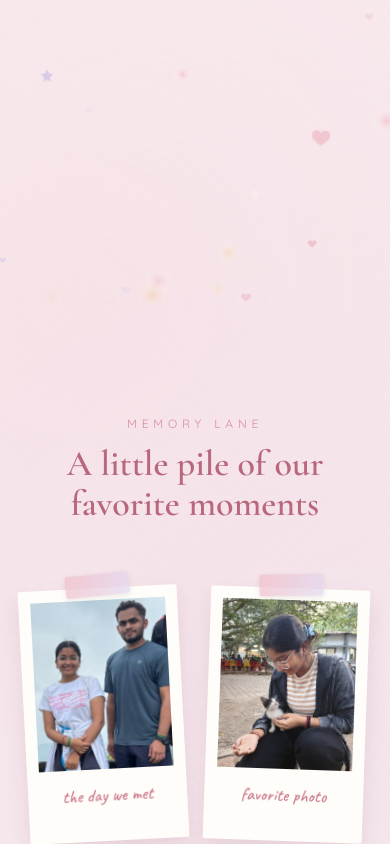
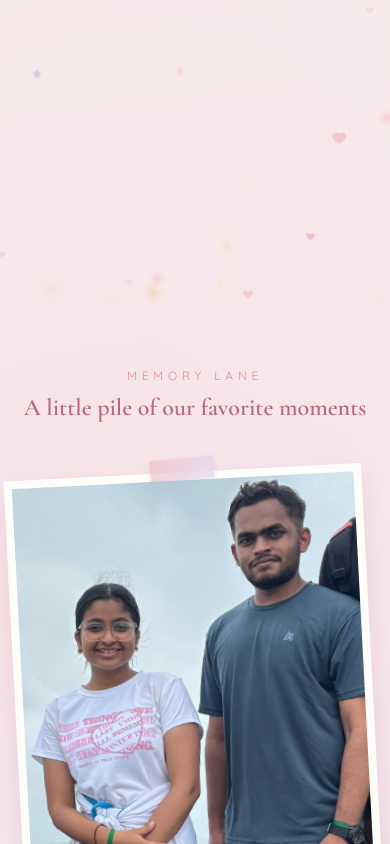
Before and after one commit to nonameyet6996-crypto/gf-day, a Next.js app: page / in a window 390 px wide. Shown: the part 540-1384 px from the top of the page. Built offline with nearby package versions, Linux system fonts and the light colour scheme.

Commit message:
feat: adjust footer padding and reposition floating decor items
Co-authored-by: nonameyet6996-crypto <275362077+nonameyet6996-crypto@users.noreply.github.com>

```diff
--- a/app/page.tsx
+++ b/app/page.tsx
@@ -36,7 +36,7 @@ export default function Home() {
         {/* Grand finale — heart confetti burst */}
         <ConfettiBurst />
 
-        <footer className="relative z-20 pb-10 text-center font-body text-xs uppercase tracking-[0.3em] text-rose-400/70">
+        <footer className="relative z-20 px-4 pb-6 text-center font-body text-xs uppercase tracking-[0.3em] text-rose-400/70 sm:pb-8 md:pb-10">
           made with a very full heart
         </footer>
       </div>
--- a/components/FloatingDecor.tsx
+++ b/components/FloatingDecor.tsx
@@ -30,11 +30,11 @@ interface DecorItem {
 }
 
 const items: DecorItem[] = [
-  { id: 1, type: "star", top: "8%", left: "6%", size: 20, color: "#F5D6A8", duration: 6, delay: 0 },
-  { id: 2, type: "heart", top: "18%", left: "88%", size: 22, color: "#E4A0B0", duration: 7, delay: 0.4 },
-  { id: 3, type: "star", top: "72%", left: "10%", size: 16, color: "#D1C2E8", duration: 5.5, delay: 0.8 },
-  { id: 4, type: "heart", top: "80%", left: "80%", size: 18, color: "#F0BFC9", duration: 6.5, delay: 1.1 },
-  { id: 5, type: "star", top: "40%", left: "94%", size: 14, color: "#F5D6A8", duration: 7.5, delay: 0.2 },
+  { id: 1, type: "star", top: "8%", left: "4%", size: 14, color: "#F5D6A8", duration: 6, delay: 0 },
+  { id: 2, type: "heart", top: "18%", left: "92%", size: 16, color: "#E4A0B0", duration: 7, delay: 0.4 },
+  { id: 3, type: "star", top: "72%", left: "8%", size: 12, color: "#D1C2E8", duration: 5.5, delay: 0.8 },
+  { id: 4, type: "heart", top: "80%", left: "85%", size: 14, color: "#F0BFC9", duration: 6.5, delay: 1.1 },
+  { id: 5, type: "star", top: "40%", left: "96%", size: 10, color: "#F5D6A8", duration: 7.5, delay: 0.2 },
 ];
 
 export default function FloatingDecor() {
--- a/components/GallerySection.tsx
+++ b/components/GallerySection.tsx
@@ -49,18 +49,18 @@ const item = {
 
 export default function GallerySection() {
   return (
-    <section className="relative z-20 mx-auto w-full max-w-6xl px-6 py-28 sm:py-36">
+    <section className="relative z-20 mx-auto w-full max-w-6xl px-4 py-16 sm:px-6 sm:py-28 md:py-36">
       <motion.div
         initial={{ opacity: 0, y: 40 }}
         whileInView={{ opacity: 1, y: 0 }}
         viewport={{ once: true, amount: 0.4 }}
         transition={{ type: "spring", stiffness: 100, damping: 20 }}
-        className="mb-16 text-center"
+        className="mb-12 text-center sm:mb-16"
       >
         <p className="font-body text-xs uppercase tracking-[0.4em] text-rose-400">
           memory lane
         </p>
-        <h2 className="mt-3 font-display text-4xl font-semibold text-rose-600 sm:text-5xl">
+        <h2 className="mt-2 font-display text-2xl font-semibold text-rose-600 sm:text-3xl md:text-4xl lg:text-5xl">
           A little pile of our favorite moments
         </h2>
       </motion.div>
@@ -70,7 +70,7 @@ export default function GallerySection() {
         initial="hidden"
         whileInView="show"
         viewport={{ once: true, amount: 0.15 }}
-        className="grid grid-cols-2 gap-x-6 gap-y-12 sm:grid-cols-3 sm:gap-x-10 sm:gap-y-16"
+        className="grid grid-cols-1 gap-x-4 gap-y-8 sm:grid-cols-2 sm:gap-x-6 sm:gap-y-12 md:grid-cols-3 md:gap-x-8 md:gap-y-14 lg:gap-x-10 lg:gap-y-16"
       >
         {photos.map((photo) => (
           <motion.figure
@@ -83,8 +83,8 @@ export default function GallerySection() {
               zIndex: 30,
               transition: { type: "spring", stiffness: 200, damping: 15 },
             }}
-            className={`group relative rounded-sm bg-[#fffdf9] p-3 pb-8 shadow-[0_10px_20px_rgba(180,110,130,0.18)] sm:p-4 sm:pb-10 ${
-              photo.span === "tall" ? "sm:mt-10" : ""
+            className={`group relative rounded-sm bg-[#fffdf9] p-2 pb-6 shadow-[0_10px_20px_rgba(180,110,130,0.18)] sm:p-3 sm:pb-8 md:p-4 md:pb-10 ${
+              photo.span === "tall" ? "md:mt-10" : ""
             }`}
           >
             {/* washi tape accent */}
@@ -102,7 +102,7 @@ export default function GallerySection() {
               />
             </div>
 
-            <figcaption className="mt-3 text-center font-script text-lg text-rose-500 sm:text-xl">
+            <figcaption className="mt-2 text-center font-script text-base text-rose-500 sm:text-lg md:text-xl">
               {photo.caption}
             </figcaption>
           </motion.figure>
--- a/components/HeroSection.tsx
+++ b/components/HeroSection.tsx
@@ -53,7 +53,7 @@ export default function HeroSection({ onOpen }: HeroSectionProps) {
             <button
               onClick={handleOpen}
               aria-label="Tap to open your letter"
-              className="group relative flex h-40 w-56 items-center justify-center sm:h-48 sm:w-64"
+              className="group relative flex h-32 w-44 items-center justify-center sm:h-40 md:h-48 lg:h-56 lg:w-64 xs:h-36 xs:w-48"
             >
               {/* Envelope body */}
               <motion.svg
@@ -135,7 +135,7 @@ export default function HeroSection({ onOpen }: HeroSectionProps) {
         ) : (
           <motion.div
             key="headline"
-            className="relative z-20 flex flex-col items-center px-6 text-center"
+            className="relative z-20 flex flex-col items-center px-4 text-center sm:px-6 md:px-8"
             initial={{ opacity: 0, y: 40 }}
             animate={{ opacity: 1, y: 0 }}
             transition={{ ...springTransition, delay: 0.1 }}
@@ -145,7 +145,7 @@ export default function HeroSection({ onOpen }: HeroSectionProps) {
               initial={{ opacity: 0, y: 20 }}
               animate={{ opacity: 1, y: 0 }}
               transition={{ ...springTransition, delay: 0.25 }}
-              className="font-display text-5xl font-semibold leading-tight text-rose-600 sm:text-7xl"
+              className="font-display text-3xl font-semibold leading-tight text-rose-600 sm:text-5xl md:text-6xl lg:text-7xl"
             >
               Happy Girlfriend&rsquo;s Day
             </motion.h1>
@@ -155,7 +155,7 @@ export default function HeroSection({ onOpen }: HeroSectionProps) {
               initial={{ opacity: 0, y: 20 }}
               animate={{ opacity: 1, y: 0 }}
               transition={{ ...springTransition, delay: 0.45 }}
-              className="mt-4 font-script text-3xl text-rose-500 sm:text-4xl"
+              className="mt-4 font-script text-xl text-rose-500 sm:text-2xl md:text-3xl lg:text-4xl"
             >
               to the softest, warmest heart I know
             </motion.p>
--- a/components/LoveLetterSection.tsx
+++ b/components/LoveLetterSection.tsx
@@ -38,7 +38,7 @@ const lineVariant = {
 
 export default function LoveLetterSection() {
   return (
-    <section className="relative z-20 flex w-full items-center justify-center px-6 py-28 sm:py-36">
+    <section className="relative z-20 flex w-full items-center justify-center px-4 py-16 sm:px-6 sm:py-28 md:py-36">
       <FloatingDecor />
 
       <motion.div
@@ -46,9 +46,9 @@ export default function LoveLetterSection() {
         whileInView={{ opacity: 1, y: 0, scale: 1 }}
         viewport={{ once: true, amount: 0.3 }}
         transition={{ type: "spring", stiffness: 90, damping: 20 }}
-        className="relative z-20 w-full max-w-2xl rounded-3xl border border-white/40 bg-white/30 p-8 shadow-[0_20px_60px_rgba(201,115,138,0.2)] backdrop-blur-xl sm:p-12"
+        className="relative z-20 w-full max-w-2xl rounded-2xl border border-white/40 bg-white/30 p-4 shadow-[0_20px_60px_rgba(201,115,138,0.2)] backdrop-blur-xl sm:rounded-3xl sm:p-8 md:p-12"
       >
-        <p className="mb-6 text-center font-body text-xs uppercase tracking-[0.4em] text-rose-500/80">
+        <p className="mb-4 text-center font-body text-xs uppercase tracking-[0.4em] text-rose-500/80 sm:mb-6">
           thoda yap
         </p>
 
@@ -57,7 +57,7 @@ export default function LoveLetterSection() {
           whileInView="show"
           viewport={{ once: true, amount: 0.2 }}
           transition={{ staggerChildren: 0.35 }}
-          className="space-y-3 font-script text-2xl leading-relaxed text-rose-700 sm:text-3xl"
+          className="space-y-2 font-script text-base leading-relaxed text-rose-700 sm:space-y-3 sm:text-xl md:text-2xl lg:text-3xl"
         >
           {letterLines.map((line, i) => (
             <motion.p key={i} variants={lineVariant}>
@@ -72,7 +72,7 @@ export default function LoveLetterSection() {
           whileInView={{ opacity: 1, y: 0 }}
           viewport={{ once: true }}
           transition={{ delay: 0.4, type: "spring", stiffness: 100, damping: 20 }}
-          className="mt-8 text-right font-script text-2xl text-rose-600 sm:text-3xl"
+          className="mt-6 text-right font-script text-base text-rose-600 sm:mt-8 sm:text-lg md:text-2xl lg:text-3xl"
         >
           — naam toh suna hi hoga
         </motion.p>
```
